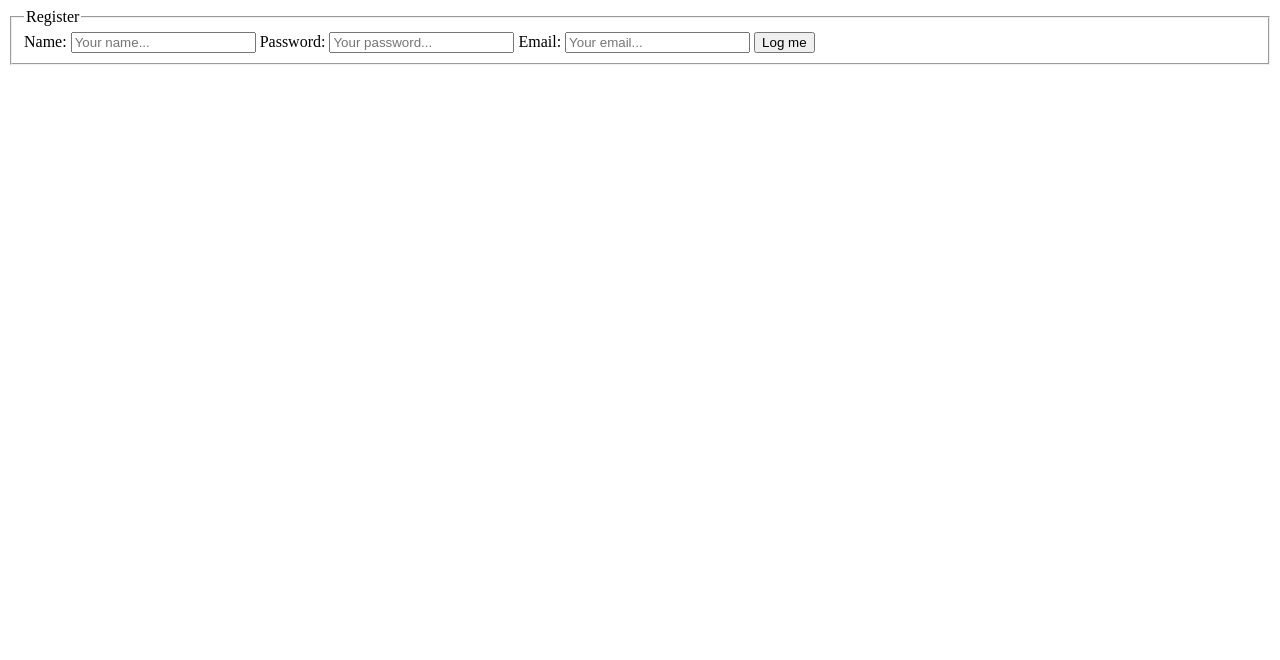
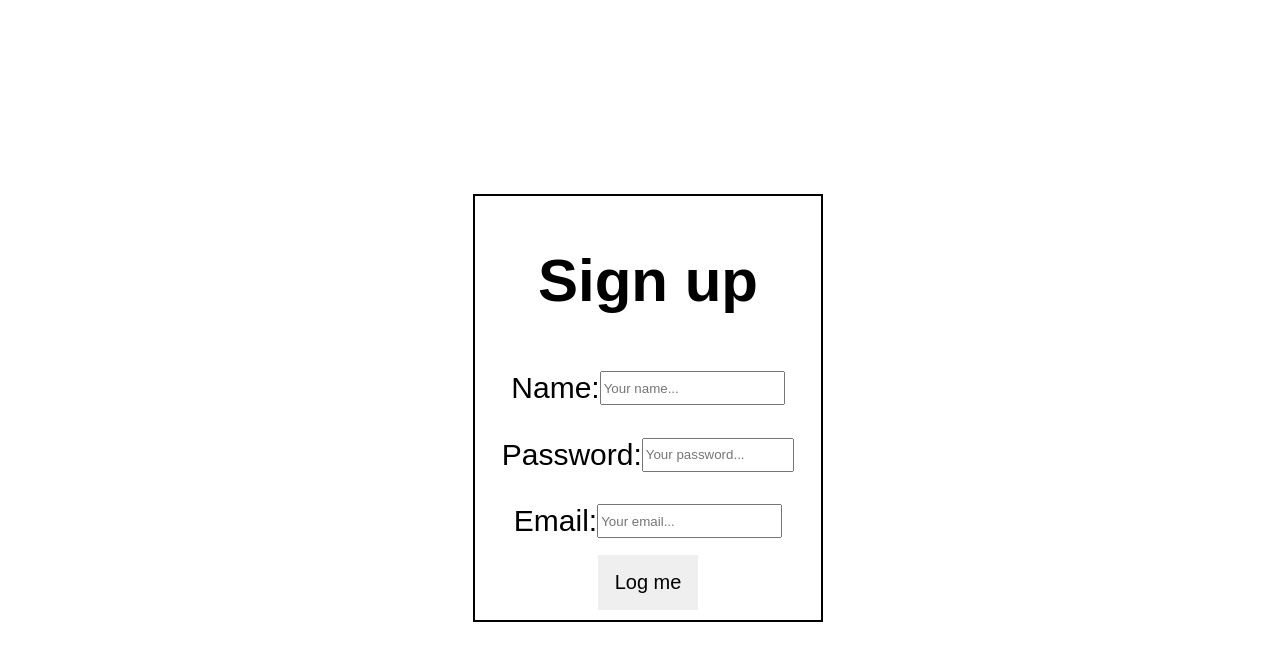
Before and after one commit to EstebanBedoyaHiguita/Git_flow_meta, a plain HTML site: page register.html in a window 1280 px wide. Drawn offline with Linux system fonts and the light colour scheme.

Commit message:
register style advances

```diff
--- a/register.html
+++ b/register.html
@@ -3,35 +3,48 @@
   <head>
     <meta charset="UTF-8" />
     <meta name="viewport" content="width=device-width, initial-scale=1.0" />
+    <link rel="stylesheet" href="/styles/register.css" />
     <title>Register</title>
   </head>
   <body>
-    <form method="post" id="register">
-      <fieldset>
-        <legend>Register</legend>
+    <form id="register">
+      <h1>Sign up</h1>
+      <div class="form-group">
         <label for="name">Name:</label>
         <input
+          class="input-form"
           maxlength="8"
           type="text"
           id="name"
           placeholder="Your name..."
           required
         />
+      </div>
 
+      <div class="form-group">
         <label for="password">Password:</label>
         <input
+          class="input-form"
           maxlength="8"
           type="password"
           id="password"
           placeholder="Your password..."
           required
         />
+      </div>
 
+      <div class="form-group">
         <label for="email">Email:</label>
-        <input type="email" id="email" placeholder="Your email..." required />
+        <input
+          class="input-form"
+          type="email"
+          id="email"
+          placeholder="Your email..."
+          required
+        />
+      </div>
 
-        <button type="submit">Log me</button>
-      </fieldset>
+      <button id="register-btn" type="submit">Log me</button>
     </form>
 
     <script type="module" src="./js/register.js"></script>
--- a/styles/register.css
+++ b/styles/register.css
@@ -0,0 +1,33 @@
+body {
+  width: 100vw;
+  height: 100vh;
+  font-family: Arial, Helvetica, sans-serif;
+  display: flex;
+  justify-content: center;
+  align-items: center;
+}
+
+#register {
+  border: solid 2px black;
+  padding: 10px;
+  display: flex;
+  flex-direction: column;
+  align-items: center;
+  justify-content: center;
+  font-size: 30px;
+
+  .form-group {
+    display: flex;
+    padding: 5%;
+
+    .input-form {
+      width: 100%;
+    }
+  }
+
+  #register-btn {
+    padding: 5%;
+    border: none;
+    font-size: 20px;
+  }
+}
```
